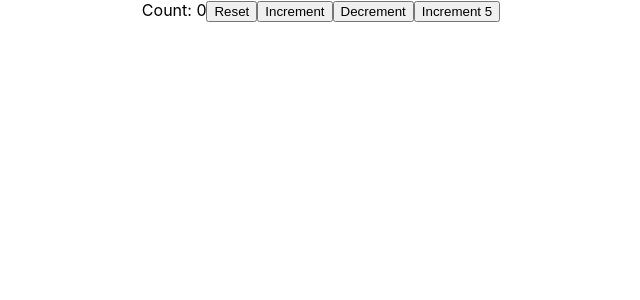
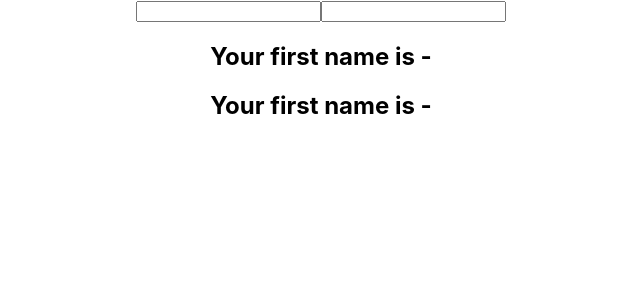
Before and after one commit to ritujadixit1/React-Hooks, a React (Create React App) app: page / in a window 1280 px wide. Shown: the top 300 px of the page, without its empty margins (319-959 px from the left). Built offline with nearby package versions, Linux system fonts and the light colour scheme.

Commit message:
useState with object-set firstname and lastname example

```diff
--- a/src/App.js
+++ b/src/App.js
@@ -1,11 +1,11 @@
 import React from 'react';
 import './App.css';
-import HookCounterTwo from './components/HookCounterTwo';
+import HookCounterThree from './components/HookCounterThree';
 
 function App() {
   return (
     <div className="App">
-      <HookCounterTwo />
+      <HookCounterThree />
     </div>
   );
 }
--- /dev/null
+++ b/src/components/HookCounterThree.js
@@ -0,0 +1,30 @@
+// useState with object
+// useState does not automatically update and merge the state.
+// This is a key difference with the setState. setState merges the state automatically
+
+import React, {useState} from 'react'
+
+function HookCounterThree() {
+
+    const [name, setName] = useState({firstName: '', lastName: ''})
+    return (
+        <div>
+            <form>
+                <input
+                    type="text"
+                    value={name.firstName}
+                    onChange={e => setName({ ...name, firstName: e.target.value })}
+                />
+                <input
+                    type="text"
+                    value={name.lastName}
+                    onChange={e => setName({ ...name, lastName: e.target.value })}
+                />
+                <h2>Your first name is - {name.firstName}</h2>
+                <h2>Your first name is - {name.lastName}</h2>
+            </form>
+        </div>
+    )
+}
+
+export default HookCounterThree
```
